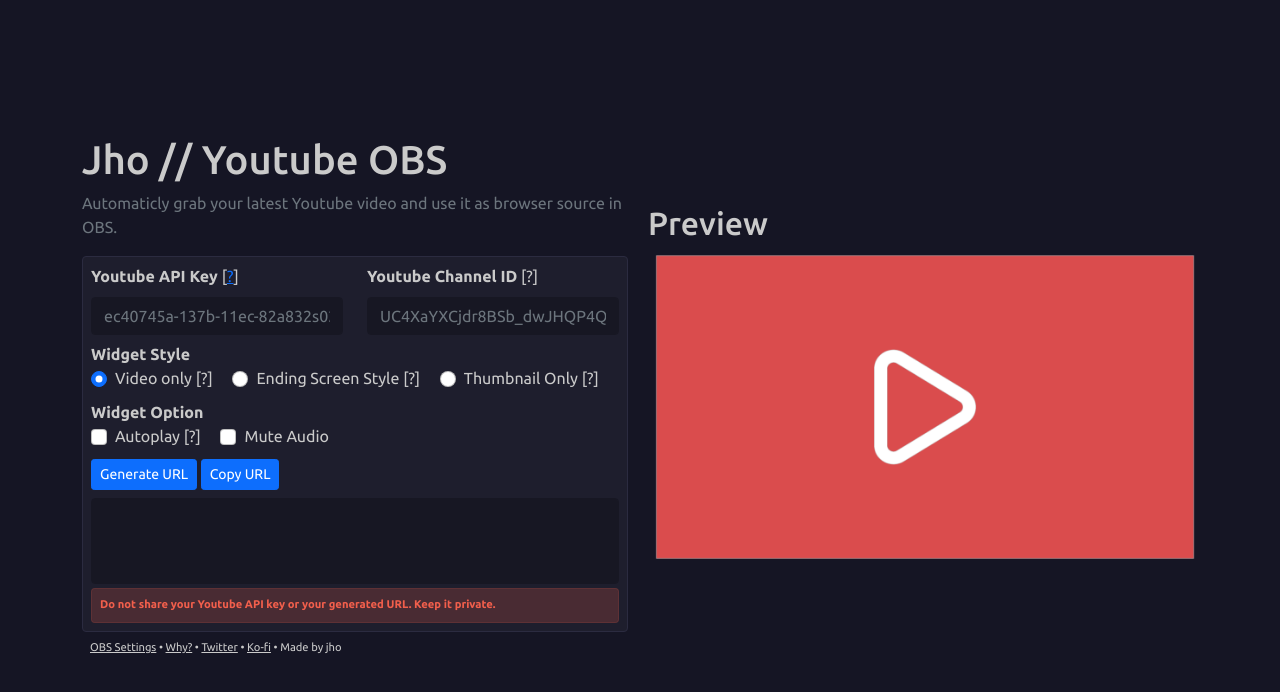
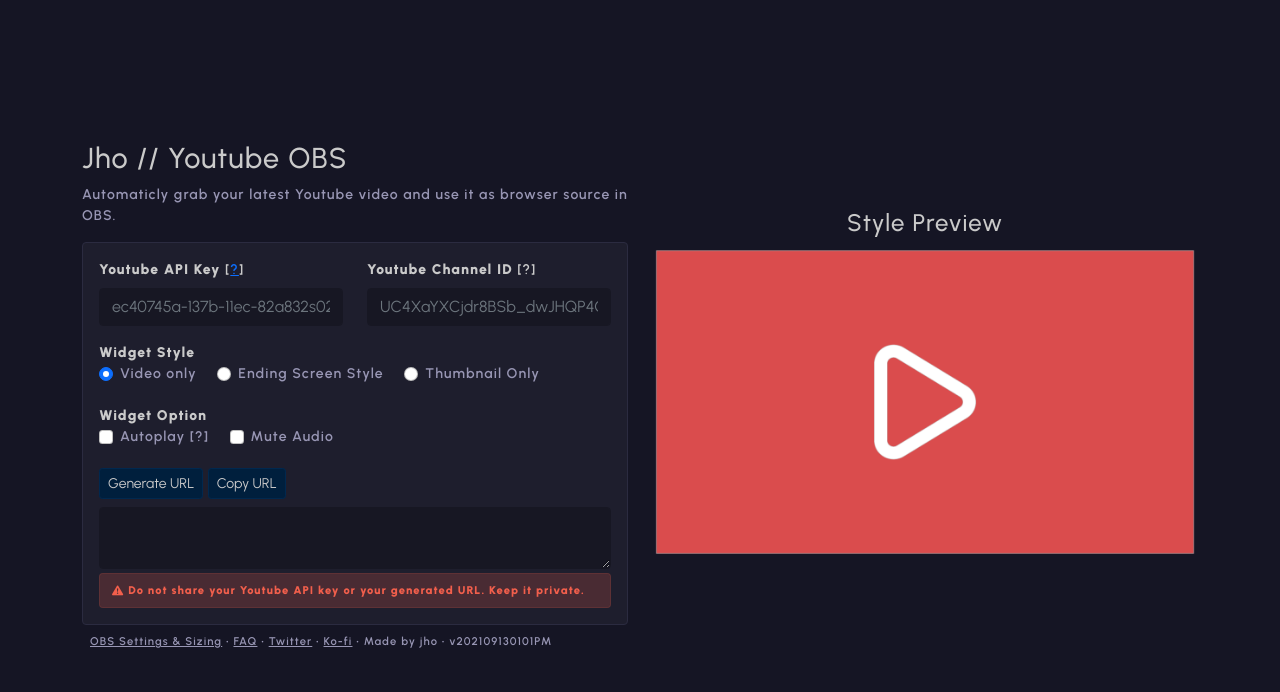
Before and after one commit to jhoooooo/youtube, a plain HTML site: page index.html in a window 1280 px wide. Drawn offline with nearby package versions, Linux system fonts and the light colour scheme; some packages are replaced by stand-ins of ours; a script that the page names is missing.

Commit message:
Improve styling.

```diff
--- a/files/output-script.js
+++ b/files/output-script.js
@@ -12,6 +12,7 @@ const apiKey = urlParams.get('key'); //&key=name
 const channelId = urlParams.get('channelId');//&channelid=name
 const mute = urlParams.get('mute');
 const autoplay = urlParams.get('autoplay');
+const endplay = urlParams.get('end') || '30';
 // End URL Query
 
 
@@ -66,7 +67,7 @@ async function onYouTubeIframeAPIReady() {
             'controls': 0,
             'autohide': 1,
             'start': 0,
-            'end': 30,
+            'end': endplay,
             'mute': mute,
             'origin': 'https://jhoooooo.github.io/'
             }
--- a/files/style.css
+++ b/files/style.css
@@ -1,5 +1,4 @@
-@import url('https://fonts.googleapis.com/css2?family=Ubuntu:ital,wght@0,300;0,400;0,500;0,700;1,300;1,400;1,500;1,700&display=swap');
-
+@import url('https://fonts.googleapis.com/css2?family=Urbanist:ital,wght@0,100;0,200;0,300;0,400;0,500;0,600;0,700;0,800;0,900;1,100;1,200;1,300;1,400;1,500;1,600;1,700;1,800;1,900&display=swap');
 html,
 body {
     height: 100%;
@@ -8,12 +7,34 @@ body {
 
 body {
     background-color: #151524;
-    font-family: "Ubuntu", Arial, sans-serif;
-    font-size: 16px;
+    font-family: "Urbanist", Arial, sans-serif;
+    font-size: 14px;
+    font-weight: 600;
+    letter-spacing: 1.1px;
     text-rendering: geometricPrecision;
     -webkit-font-smoothing: antialiased;
     -moz-osx-font-smoothing: grayscale;
     color: #cacaca;
+}
+
+.btn-blue {
+    color: #cacaca;
+    background-color: #001f3d;
+    border-color: #00284f;
+}
+
+.btn-blue:hover {
+    color: #cacaca;
+    opacity: 0.8;
+}
+
+.text-primary {
+    color: #cacaca!important;
+}
+
+.text-secondary,
+.text-secondary a{
+    color: #9896b4!important;
 }
 
 .bg-main {
@@ -23,6 +44,16 @@ body {
 
 #ending-screen {
     background-color:#00000000;
+}
+
+/* Title */
+
+h1 {
+    font-size: 1.8rem;
+}
+
+h2 {
+    font-size: 1.5rem;
 }
 
 /* form */
@@ -37,6 +68,12 @@ body {
     color: #92929f;
     transition: color .2s ease,background-color .2s ease;
 }
+
+/*
+.result-box {
+
+}
+*/
 
 .alert-url {
     padding: 0.5rem!important;
@@ -56,3 +93,23 @@ body {
 .footer a{
     color: #cacaca;
 }
+
+kbd {
+    border: 1px solid #9896b4;
+}
+
+/* scrollbar */
+
+::-webkit-scrollbar {
+    width: 8px;
+}
+
+::-webkit-scrollbar-track {
+    background-color: #171723;
+    border-radius: 100px;
+}
+
+::-webkit-scrollbar-thumb {
+    background-color: #cacaca;
+    border-radius: 100px;
+}
--- a/index.html
+++ b/index.html
@@ -20,14 +20,14 @@
         <div class="d-flex flex-column min-vh-100 bg-black-50 pt-10 pt-md-8 pb-7 pb-md-0">
             <div class="container my-auto">
                 <div class="row justify-content-center align-items-center">
-                    <div class="col-lg-6">
+                    <div class="col-lg-6 mt-5 mt-lg-0">
                         <div class="description mb-3">
                             <h1 class="title">Jho // Youtube OBS</h1>
-                            <span class="text-muted">Automaticly grab your latest Youtube video and use it as browser source in OBS.</span>
+                            <span class="text-secondary">Automaticly grab your latest Youtube video and use it as browser source in OBS.</span>
                         </div>
                         <div>
-                            <div class="p-2 bg-main rounded">
-                                <div class="row mb-2">
+                            <div class="p-3 bg-main rounded">
+                                <div class="row mb-3">
                                     <div class="col">
                                         <label for="input1" class="form-label" name="input1"><strong>Youtube API Key </strong><span data-bs-toggle="tooltip" data-bs-placement="right" title="How to get Youtube API">[<a href="https://blog.hubspot.com/website/how-to-get-youtube-api-key" target="_blank">?</a>]</span></label>
                                         <input type="text" class="form-control" id="input1" placeholder="ec40745a-137b-11ec-82a832s0242ac1">
@@ -39,65 +39,67 @@
                                         <input type="text" class="form-control" id="input2" placeholder="UC4XaYXCjdr8BSb_dwJHQP4Q">
                                     </div>
                                 </div>
-                                <div class="widget-style mb-2">
+                                <div class="widget-style mb-3">
                                     <label class="label d-block"><strong>Widget Style</strong></label>
                                     <div class="form-check form-check-inline">
                                         <input class="form-check-input" type="radio" name="styleoption" id="inlineRadio1" value="fullscreen" onclick="imagePreview(0)" checked>
-                                        <label class="form-check-label" for="inlineRadio1">Video only <span data-bs-toggle="tooltip" data-bs-placement="right" title="Size (Height: 360px,
-                                            Width: 640px)">[?]</span> </label>
+                                        <label class="form-check-label text-secondary" for="inlineRadio1">Video only</label>
                                     </div>
                                     <div class="form-check form-check-inline">
                                         <input class="form-check-input" type="radio" name="styleoption" id="inlineRadio2" value="ending" onclick="imagePreview(1)">
-                                        <label class="form-check-label" for="inlineRadio2">Ending Screen Style <span data-bs-toggle="tooltip" data-bs-placement="right" title="Size (Height: 1280px,
-                                            Width: 720px)">[?]</span></label>
+                                        <label class="form-check-label text-secondary" for="inlineRadio2">Ending Screen Style</label>
                                     </div>
                                     <div class="form-check form-check-inline">
                                         <input class="form-check-input" type="radio" name="styleoption" id="inlineRadio3" value="thumbnail" onclick="imagePreview(2)">
-                                        <label class="form-check-label" for="inlineRadio3">Thumbnail Only <span data-bs-toggle="tooltip" data-bs-placement="right" title="Size (Height: 360px,
-                                            Width: 640px)">[?]</span></label>
+                                        <label class="form-check-label text-secondary" for="inlineRadio3">Thumbnail Only</label>
                                     </div>
                                 </div>
-                                <div class="wisget-option mb-2">
+                                <div class="wisget-option mb-3">
                                     <label class="label d-block"><strong>Widget Option</strong></label>
                                     <div class="form-check form-check-inline">
                                         <input class="form-check-input" type="checkbox" id="inlineCheckbox1" value="option1">
-                                        <label class=" form-check-label" for="inlineCheckbox1">Autoplay <span data-bs-toggle="tooltip" data-bs-placement="right" title="Currently limited to first 30 seconds only.">[?]</span></label>
+                                        <label class=" form-check-label text-secondary" for="inlineCheckbox1">Autoplay <span data-bs-toggle="tooltip" data-bs-placement="right" title="Default: 30 seconds. Add '&end=xx' after your URL to change it.">[?]</span></label>
                                     </div>
                                     <div class="form-check form-check-inline">
                                         <input class="form-check-input" type="checkbox" id="inlineCheckbox2" value="option2">
-                                        <label class=" form-check-label" for="inlineCheckbox2">Mute Audio</label>
+                                        <label class=" form-check-label text-secondary" for="inlineCheckbox2">Mute Audio</label>
                                     </div>
                                 </div>
                                 <div class="mb-2">
-                                    <button type="button" class="btn btn-primary btn-sm" onClick="generator()">Generate URL</button>
-                                    <button class="btn btn-primary btn-sm" type="button" data-clipboard-action="copy" data-clipboard-target="#result">Copy URL</button>
+                                    <button type="button" class="btn btn-blue btn-sm" onClick="generator()">Generate URL</button>
+                                    <button class="btn btn-blue btn-sm" type="button" data-clipboard-action="copy" data-clipboard-target="#result">Copy URL</button>
                                 </div>
                                 <div class="result-box mb-1">
-                                    <textarea class="form-control" id="result" name="result" rows="3" style="resize: none;"></textarea>
+                                    <textarea class="form-control result-box" id="result" name="result" rows="2" style=""></textarea>
                                 </div>
                                 <div class="alert alert-danger alert-url text-small" role="alert">
-                                    <strong>Do not share your Youtube API key or your generated URL. Keep it private.</strong>
+                                    <strong><i class="bi bi-exclamation-triangle-fill mx-1"></i>Do not share your Youtube API key or your generated URL. Keep it private.</strong>
                                 </div>
                             </div>
                         </div>
 
                     </div>
                     <!-- Side 02 -->
-                    <div class="col-6 p-2">
-                        <h2>Preview</h2>
+                    <div class="col col-lg-6 p-2">
                         <div class="h-100 text-center align-self-center my-auto" style="min-height; 800px:">
+                            <h2>Style Preview</h2>
                             <img id="img-preview" src="images/Youtube-fullscreen.png" class="img-fluid" alt="Widget Preview">
                         </div>
                     </div>
-                    <div class="modal fade" id="modal" tabindex="-1" aria-labelledby="Why?" aria-hidden="true">
+                    <div class="modal fade" id="modal" tabindex="-1" aria-labelledby="FAQ" aria-hidden="true">
                         <div class="modal-dialog modal-dialog-centered">
                             <div class="modal-content bg-dark">
                                 <div class="modal-header border-0">
-                                    <h5 class="modal-title" id="staticBackdropLabel">Why?</h5>
+                                    <h5 class="modal-title" id="staticBackdropLabel">FAQ</h5>
                                     <button type="button" class="btn-close bg-light" data-bs-dismiss="modal" aria-label="Close"></button>
                                 </div>
                                 <div class="modal-body">
-                                    For you to promote your Youtube channel, usually at the end of your stream. The widget will automaticly grab your latest Youtube video. So that everytime you switch to your ending screen, your latest video will be shown. Similar to youtube videos, that have related videos at the end of the video.
+                                    <dt>Why?</dt>
+                                    <dd class="text-secondary">For you to promote your Youtube channel, usually for use at the end of your stream similar to youtube videos, that have related videos at the end of them.</dd>
+                                    <dt>How to increase autoplay duration?</dt>
+                                    <dd class="text-secondary">Add <kbd>&end=30</kbd> after your URL. Change the number accordingly (in seconds).</dd>
+                                    <dt>Does the API have limit?</dt>
+                                    <dd class="text-secondary">Youtube API v3 have 10,000 points limit. Each query cost 1 point. Keep your key private.</dd>
                                 </div>
                             </div>
                         </div>
@@ -111,28 +113,28 @@
                                 </div>
                                 <div class="modal-body">
                                     <ul>
-                                        <li><strong>URL:</strong> Your generated URL</li>
+                                        <li><strong>URL:</strong> <span class="text-secondary">Your generated URL</span></li>
                                         <li><strong>Width & Height:</strong> </li>
                                         <ul>
-                                            <li><strong>Video only:</strong> Width 640px Height 360px</li>
-                                            <li><strong>Ending Screen:</strong> Width 1280px Height 720px</li>
-                                            <li><strong>Thumbnail:</strong> Width 640px Height 360px</li>
+                                            <li><strong>Video only:</strong> <span class="text-secondary">Width 640px Height 360px</span></li>
+                                            <li><strong>Ending Screen:</strong> <span class="text-secondary">Width 1280px Height 720px</span></li>
+                                            <li><strong>Thumbnail:</strong> <span class="text-secondary">Width 640px Height 360px</span></li>
                                         </ul>
-                                        <li><strong>Use custom framerate:</strong> Untick</li>
-                                        <li><strong>Control audio via OBS:</strong> Untick</li>
-                                        <li><strong>Custom CSS:</strong> None</li>
-                                        <li><strong>Shutdown source when not visible:</strong> Tick</li>
-                                        <li><strong>Refresh browser when scene becomes active :</strong> Tick</li>
+                                        <li><strong>Use custom framerate:</strong> <span class="text-secondary">Untick</span></li>
+                                        <li><strong>Control audio via OBS:</strong> <span class="text-secondary">Untick</span></li>
+                                        <li><strong>Custom CSS:</strong> <span class="text-secondary">None</span></li>
+                                        <li><strong>Shutdown source when not visible:</strong> <span class="text-secondary">Tick</span></li>
+                                        <li><strong>Refresh browser when scene becomes active :</strong> <span class="text-secondary">Tick</span></li>
                                     </ul>
                                 </div>
                             </div>
                         </div>
                     </div>
                 </div>
-                <div class="footer text-small p-2">
-                    <span><a href="#setting" rel="noopener noreferrer" data-bs-toggle="modal" data-bs-target="#setting">OBS Settings</a>
-                        • <span> <a href="#modal" rel="noopener noreferrer" data-bs-toggle="modal" data-bs-target="#modal">Why?</a>
-                            • <a href="https://twitter.com/JHOOOOOOOOOOOOQ" target="_blank" rel="noopener noreferrer">Twitter</a> • <a href="https://ko-fi.com/jhooo" target="_blank" rel="noopener noreferrer">Ko-fi</a> • Made by jho</span>
+                <div class="footer text-small text-secondary p-2">
+                    <span><a href="#setting" rel="noopener noreferrer" data-bs-toggle="modal" data-bs-target="#setting">OBS Settings & Sizing</a>
+                        • <span> <a href="#modal" rel="noopener noreferrer" data-bs-toggle="modal" data-bs-target="#modal">FAQ</a>
+                            • <a href="https://twitter.com/JHOOOOOOOOOOOOQ" target="_blank" rel="noopener noreferrer">Twitter</a> • <a href="https://ko-fi.com/jhooo" target="_blank" rel="noopener noreferrer">Ko-fi</a> • Made by jho • v202109130101PM</span>
                 </div>
             </div>
         </div>
```
